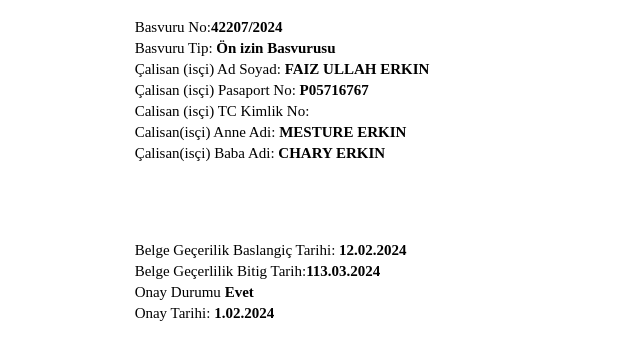
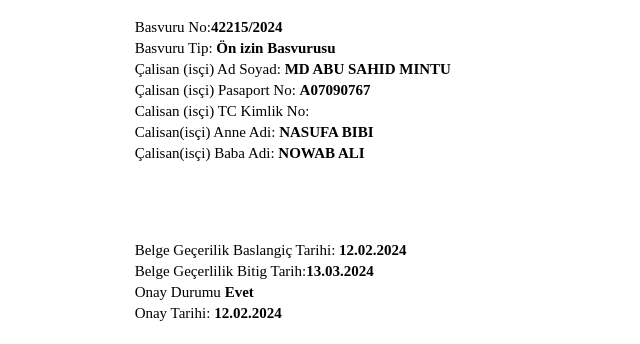
Before and after one commit to abrahamishmel/online-csg-gov-cv-tr, a plain HTML site: page index.html in a window 1280 px wide. Shown: the part 481-825 px from the top of the page, without its empty margins (202-842 px from the left). Drawn offline with Linux system fonts and the light colour scheme.

Commit message:
Update index.html

```diff
--- a/index.html
+++ b/index.html
@@ -25,13 +25,13 @@
     <h1 class="heading">Bilgiler</h1>
 
     <p class="paragraph" >
-        Basvuru No:<span class="bold-text">42207/2024</span> <br>
+        Basvuru No:<span class="bold-text">42215/2024</span> <br>
         Basvuru Tip: <span class="bold-text">Ön izin Basvurusu</span> <br>
-        Çalisan (isçi) Ad Soyad: <span class="bold-text">FAIZ ULLAH ERKIN</span> <br>
-        Çalisan (isçi) Pasaport No: <span class="bold-text">P05716767</span> <br>
+        Çalisan (isçi) Ad Soyad: <span class="bold-text">MD ABU SAHID MINTU</span> <br>
+        Çalisan (isçi) Pasaport No: <span class="bold-text">A07090767</span> <br>
         Calisan (isçi) TC Kimlik No: <br>
-        Calisan(isçi) Anne Adi: <span class="bold-text">MESTURE ERKIN</span> <br>
-        Çalisan(isçi) Baba Adi:<span class="bold-text"> CHARY ERKIN</span> <br>
+        Calisan(isçi) Anne Adi: <span class="bold-text">NASUFA BIBI</span> <br>
+        Çalisan(isçi) Baba Adi:<span class="bold-text"> NOWAB ALI</span> <br>
 
             </p>
             <br>
@@ -39,9 +39,9 @@
 
     <p class="paragraph">
 Belge Geçerilik Baslangiç Tarihi: <span class="bold-text">12.02.2024</span> <br>
-Belge Geçerlilik Bitig Tarih:<span class="bold-text">113.03.2024</span> <br>
+Belge Geçerlilik Bitig Tarih:<span class="bold-text">13.03.2024</span> <br>
 Onay Durumu<span class="bold-text"> Evet</span> <br>
-Onay Tarihi:  <span class="bold-text">1.02.2024 </span>
+Onay Tarihi:  <span class="bold-text">12.02.2024 </span>
     </p>
 
   </div>
```
